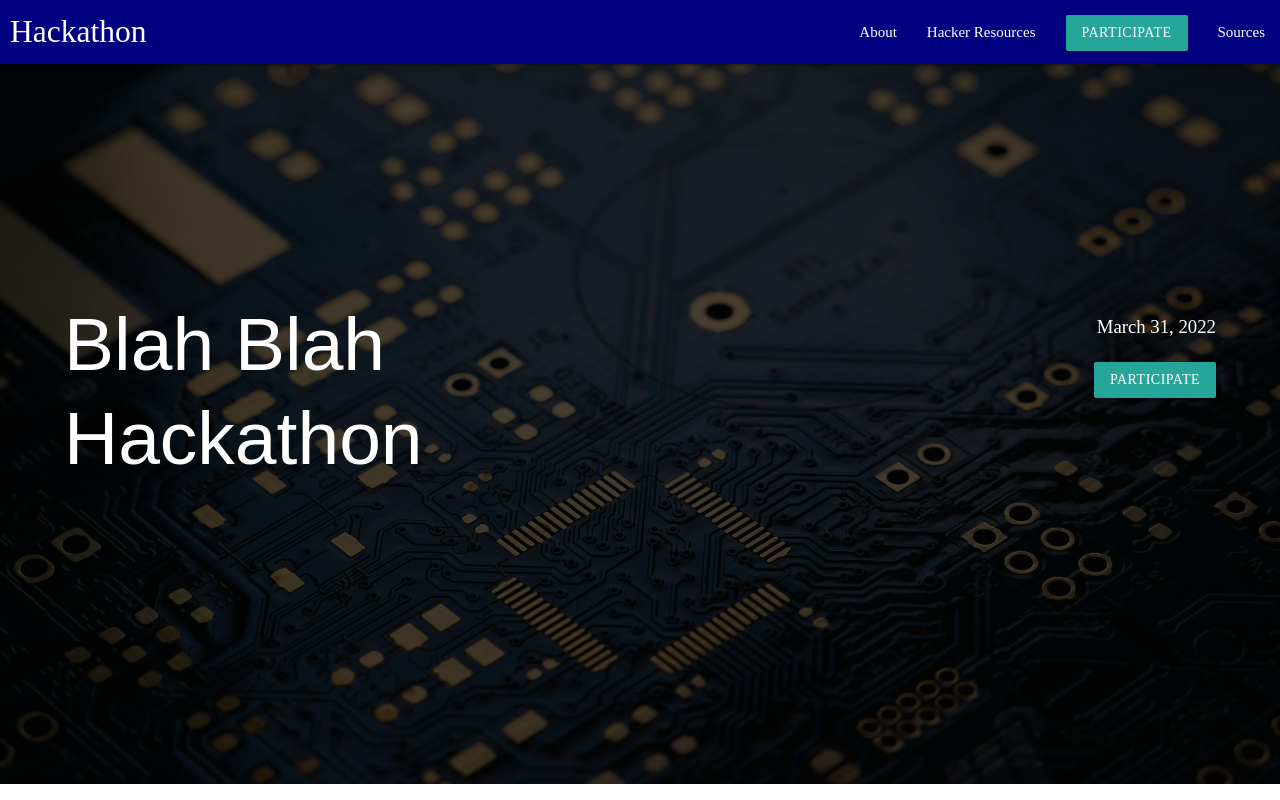
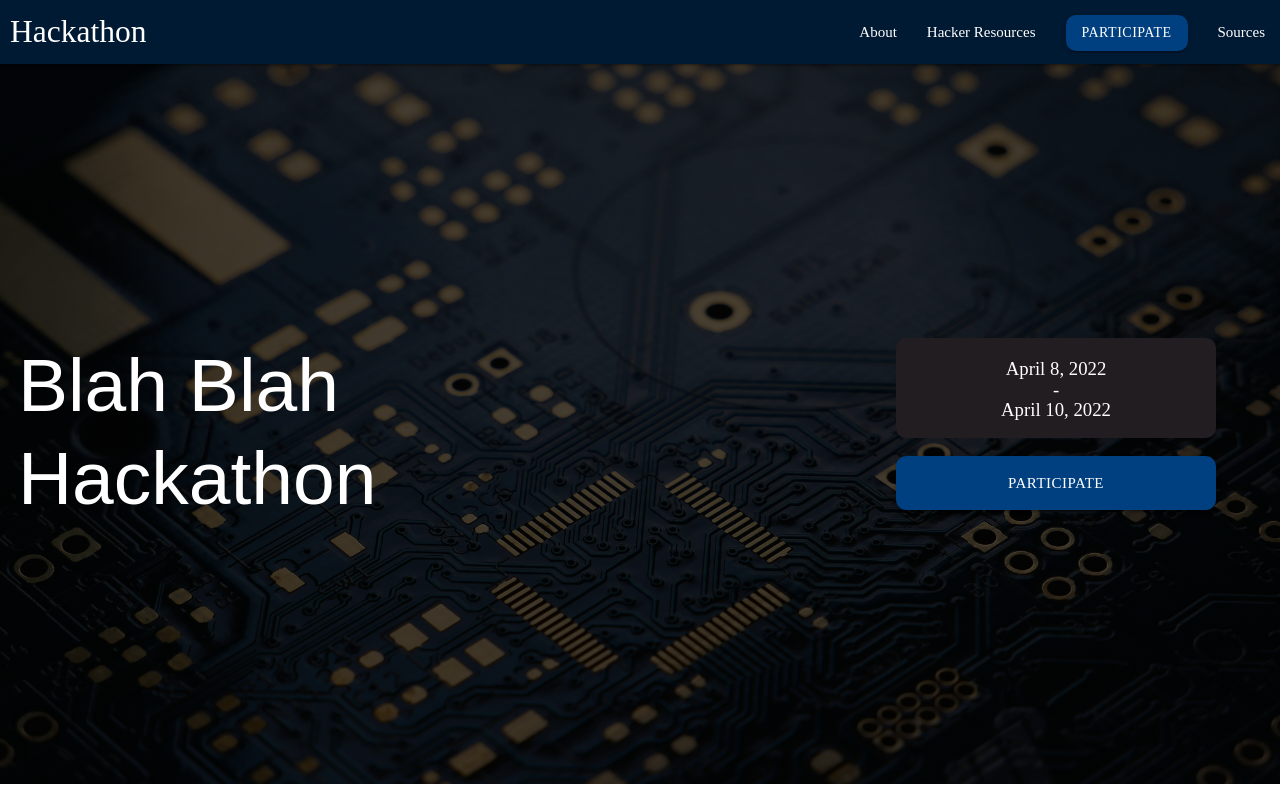
Before and after one commit to kylin-github/tsa-webmaster, a plain HTML site: page index.html in a window 1280 px wide. Shown: the top 800 px of the page. Drawn offline with nearby package versions, Linux system fonts and the light colour scheme; a web font is replaced by a local one.

Commit message:
Added to index.html header
Edited formatting and made compatible with different size screens

```diff
--- a/css/style.css
+++ b/css/style.css
@@ -33,8 +33,31 @@ h2, h3 {
     font-weight: 400;
 }
 
+.btn, .btn-large {
+    background-color: rgb(0,64,128);
+    border-radius: 10px;
+}
+
+.btn:hover, .btn-large:hover {
+    background-color: rgb(0,120,239);
+}
+
+/****** index.html Header Styles ******/
+
 .header-btn {
     margin-top: 1.25em;
+    /* width: 200px; */
+    width: 100%;
+}
+
+.header-dates{
+    background-color: #221D20;
+    border-radius: 10px;
+    height: 100px;
+
+    display: flex;
+    justify-content: center;
+    align-items: center;
 }
 
 .header-items {
@@ -42,21 +65,19 @@ h2, h3 {
 }
 
 .header-other-text {
-    text-align: right;
     color: white;
     font-size: 1.25em;
     font-weight: 500;
-    margin-top: 50%;
+    text-align: center;
 }
 
 .header-right{
-    float: right;
     margin-right: 5%;
-    /* margin-top: 15%; */
+    width: 25%;
+    min-width: 200px;
 }
 
 .header-title-text {
-    float: left;
     text-align: left;
     color: white;
     font-size: 5em;
@@ -64,6 +85,8 @@ h2, h3 {
     line-height: 1.25em;
     margin-left: 5%;
 }
+
+/****** End index.html Header Styles ******/
 
 /* Styles for all image headers */
 .mega-image {
@@ -78,10 +101,32 @@ h2, h3 {
 
 .mega-image-index {
     background-image: linear-gradient(rgba(0, 0, 0, 0.7), rgba(0, 0, 0, 0.7)), url("../img/circuit_board.jpg");
+    display: flex;
+    flex-flow: row wrap;
+    justify-content: space-between;
+    align-items: center;
+    column-gap: 40px;
+}
+
+@media only screen and (max-width: 700px)  {
+    /* Change header format to a centered column */
+    .header-right{
+        margin-right: 0;
+    }
+
+    .header-title-text {
+        margin-left: 0;
+    }
+
+    .mega-image-index {
+        display: flex;
+        flex-flow: row wrap;
+        justify-content: center;
+    }
 }
 
 .nav {
-    background-color: #000080;
+    background-color: rgb(0,26,51);
 }
 
 .nav-logo {
--- a/index.html
+++ b/index.html
@@ -44,12 +44,12 @@
     </div>
 
     <div class="parallax-container mega-image mega-image-index">
-      <div class="header-items">
-      <h1 class="header-title-text">Blah Blah <br>Hackathon</h3>
+      <div><h1 class="header-title-text">Blah Blah <br>Hackathon</h1></div>
       <div class="header-right">
-        <h6 class="header-other-text">March 31, 2022</h6>
-        <a class="waves-effect waves-light btn header-btn">Participate</a>
-      </div>
+        <div class="header-dates">
+          <h6 class="header-other-text">April 8, 2022<br>-<br>April 10, 2022</h6>
+        </div>
+        <a class="waves-effect waves-light btn-large header-btn">Participate</a>
       </div>
     </div>
     <div class="section white">
```
